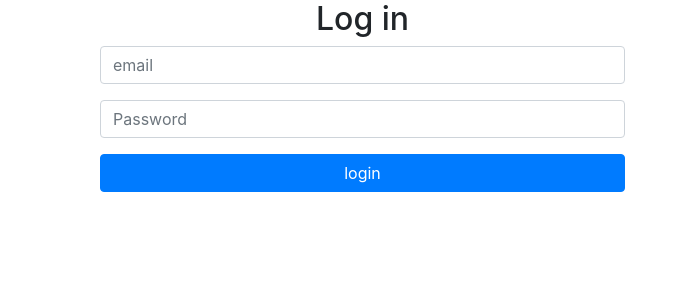
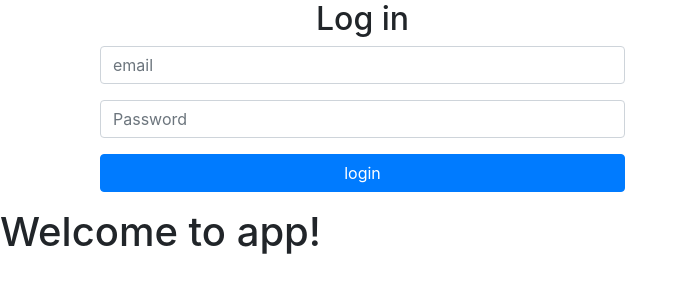
Before and after one commit to ahmedtaaw/parently, an Angular app in the folder parently/: page / in a window 1280 px wide. Shown: the top 300 px of the page, without its empty margins (0-687 px from the left). Built offline with nearby package versions, Linux system fonts and the light colour scheme.

Commit message:
test error fix: app title

```diff
--- a/parently/src/app/app.component.html
+++ b/parently/src/app/app.component.html
@@ -1 +1,2 @@
 <router-outlet></router-outlet>
+<h1>Welcome to app!</h1>
```
